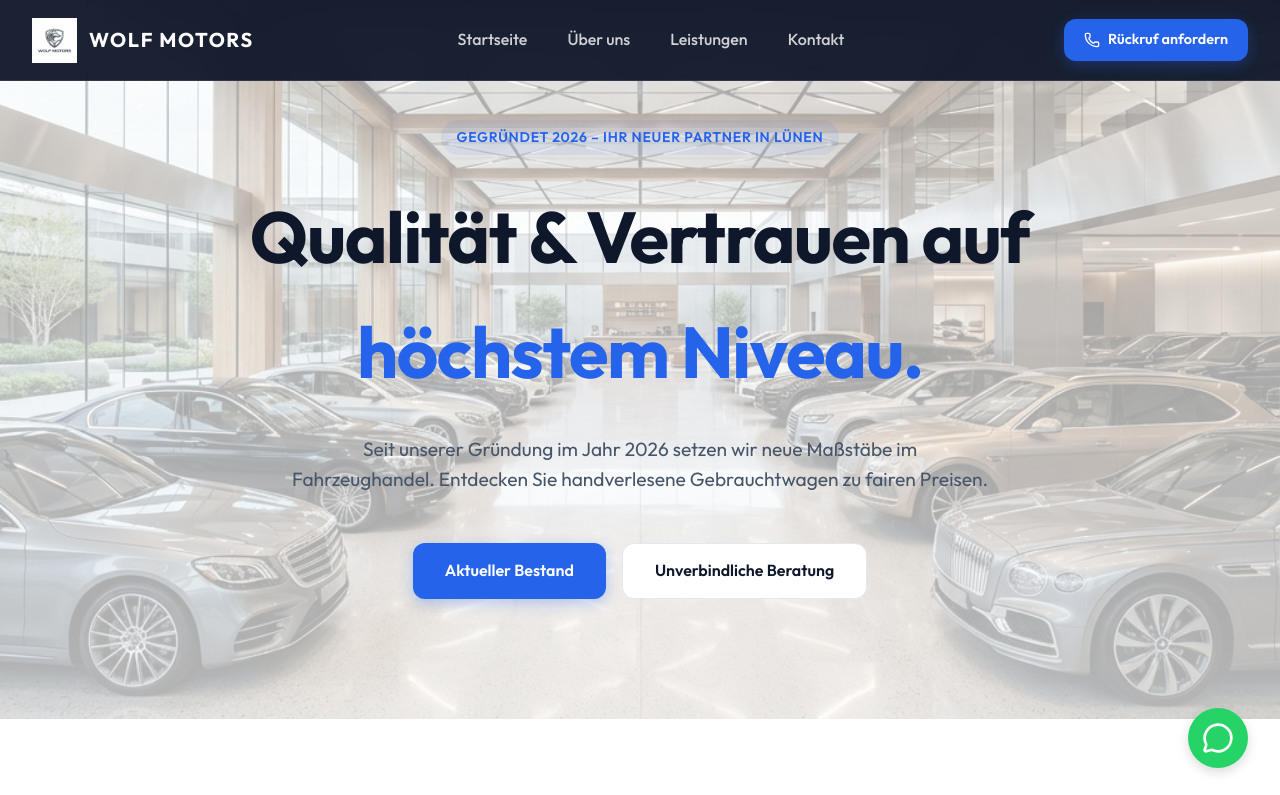
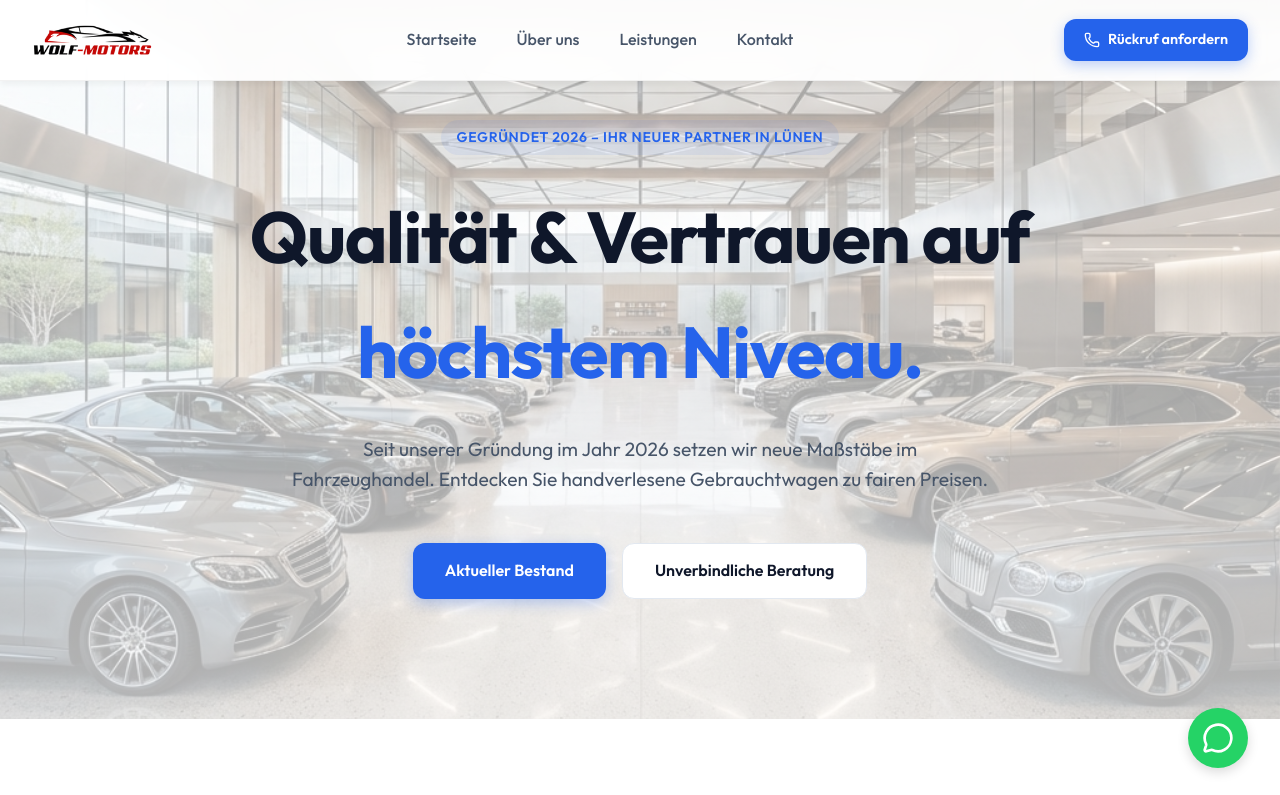
Before and after one commit to bulutone/Wolf-Motors.de, a React (Vite) app: page / in a window 1280 px wide. Shown: the top 795 px of the page. Built offline with nearby package versions, Linux system fonts and the light colour scheme.

Commit message:
Update logo to new black/red design and switch header to white theme

```diff
--- a/src/components/Header.jsx
+++ b/src/components/Header.jsx
@@ -22,13 +22,7 @@ export default function Header() {
     <header className="glass-header">
       <div className="container flex justify-between align-center" style={{ height: '80px' }}>
         <Link to="/" className="flex align-center" style={{ gap: '12px' }}>
-          <img src="/logo.png" alt="Wolf Motors" style={{ height: '45px' }} />
-          <span style={{
-            fontSize: '1.25rem',
-            fontWeight: 700,
-            letterSpacing: '0.08em',
-            color: 'white'
-          }}>WOLF MOTORS</span>
+          <img src="/logo.png" alt="Wolf Motors" style={{ height: '60px', objectFit: 'contain' }} />
         </Link>
 
         {/* Desktop Nav */}
@@ -50,7 +44,7 @@ export default function Header() {
             <Phone size={16} />
             <span className="hide-mobile">Rückruf anfordern</span>
           </a>
-          <button className="mobile-toggle" onClick={() => setIsOpen(!isOpen)} style={{ color: 'white' }}>
+          <button className="mobile-toggle" onClick={() => setIsOpen(!isOpen)} style={{ color: 'var(--text-main)' }}>
             {isOpen ? <X size={24} /> : <Menu size={24} />}
           </button>
         </div>
--- a/src/index.css
+++ b/src/index.css
@@ -169,29 +169,29 @@ button {
   display: inline-block;
 }
 
-/* Header Glass Effect - Now Dark Premium */
+/* Header Glass Effect - Now White Premium */
 .glass-header {
   position: fixed;
   top: 0;
   left: 0;
   right: 0;
   z-index: 1000;
-  background: rgba(15, 23, 42, 0.95);
-  /* Deep Navy/Charcoal */
+  background: rgba(255, 255, 255, 0.95);
   backdrop-filter: blur(12px);
   -webkit-backdrop-filter: blur(12px);
-  border-bottom: 1px solid rgba(255, 255, 255, 0.1);
-  color: white;
+  border-bottom: 1px solid rgba(0, 0, 0, 0.05);
+  color: var(--text-main);
+  box-shadow: 0 4px 6px -1px rgba(0, 0, 0, 0.05);
 }
 
 .glass-header .nav-link {
-  color: rgba(255, 255, 255, 0.8);
+  color: var(--text-muted);
   font-weight: 500;
   transition: var(--transition);
 }
 
 .glass-header .nav-link:hover {
-  color: white;
+  color: var(--accent);
 }
 
 /* Symmetric Grid & Spacing */
```
Also changed, not shown: README_DEPLOY.txt (added), public/logo.png.
